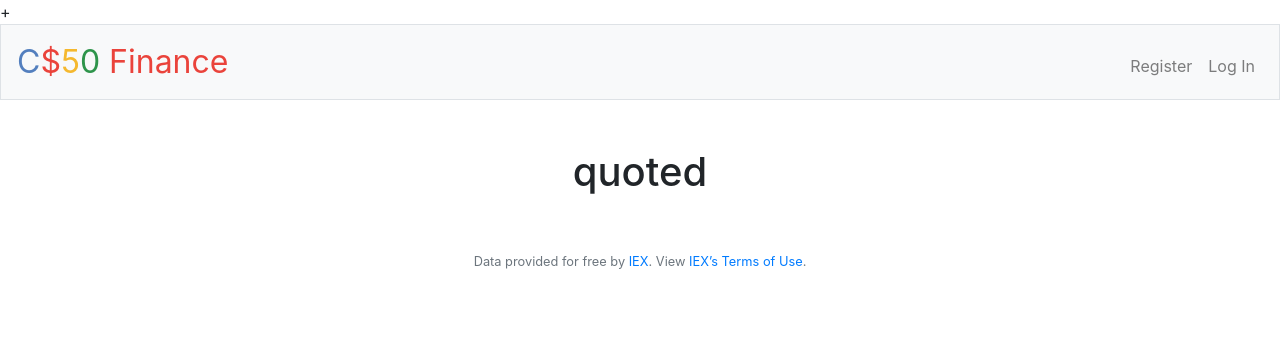
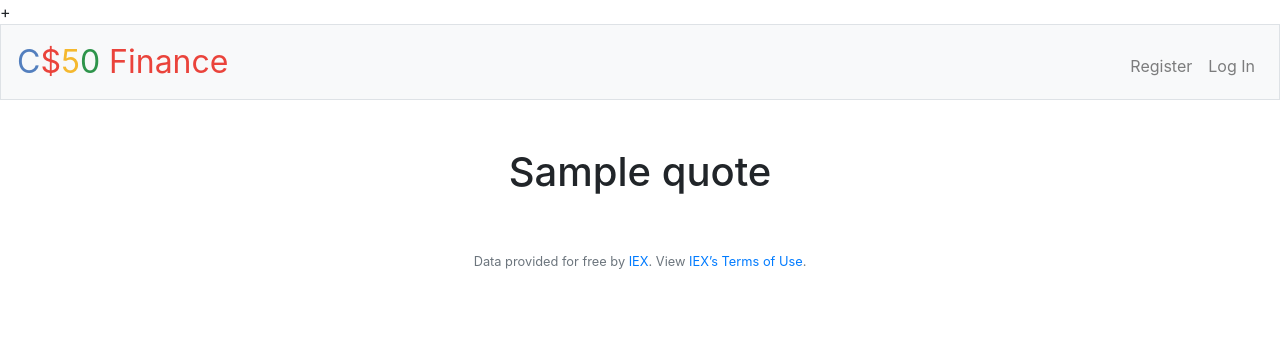
Before and after one commit to mgxmajewski/cs50_finance, a Flask app: template templates/quoted.html in a window 1280 px wide. Shown: the top 360 px of the page. Run offline with Flask 2, Linux system fonts and the light colour scheme; the template is opened without the code that fills it: most values are stand-ins (such as "Sample title", 1, 10 or a date in 2020); some libraries are stand-ins or nearby versions.

Commit message:
Pass quote to quoted template

```diff
--- a/application.py
+++ b/application.py
@@ -122,9 +122,9 @@ def quote():
         # Ensure username was submitted
         if not symbol:
             return apology("must provide valid stock name", 403)
-        print(lookup(symbol))
+        quote = lookup(symbol)
         # Redirect user to login
-        return render_template("quoted.html")
+        return render_template("quoted.html", quote=quote)
 
     # User reached route via GET (as by clicking a link or via redirect)
     else:
--- a/templates/quoted.html
+++ b/templates/quoted.html
@@ -6,6 +6,6 @@
 
 {% block main %}
     <div>
-        <h1>quoted</h1>
+        <h1>{{quote}}</h1>
     </div>
 {% endblock %}
```
